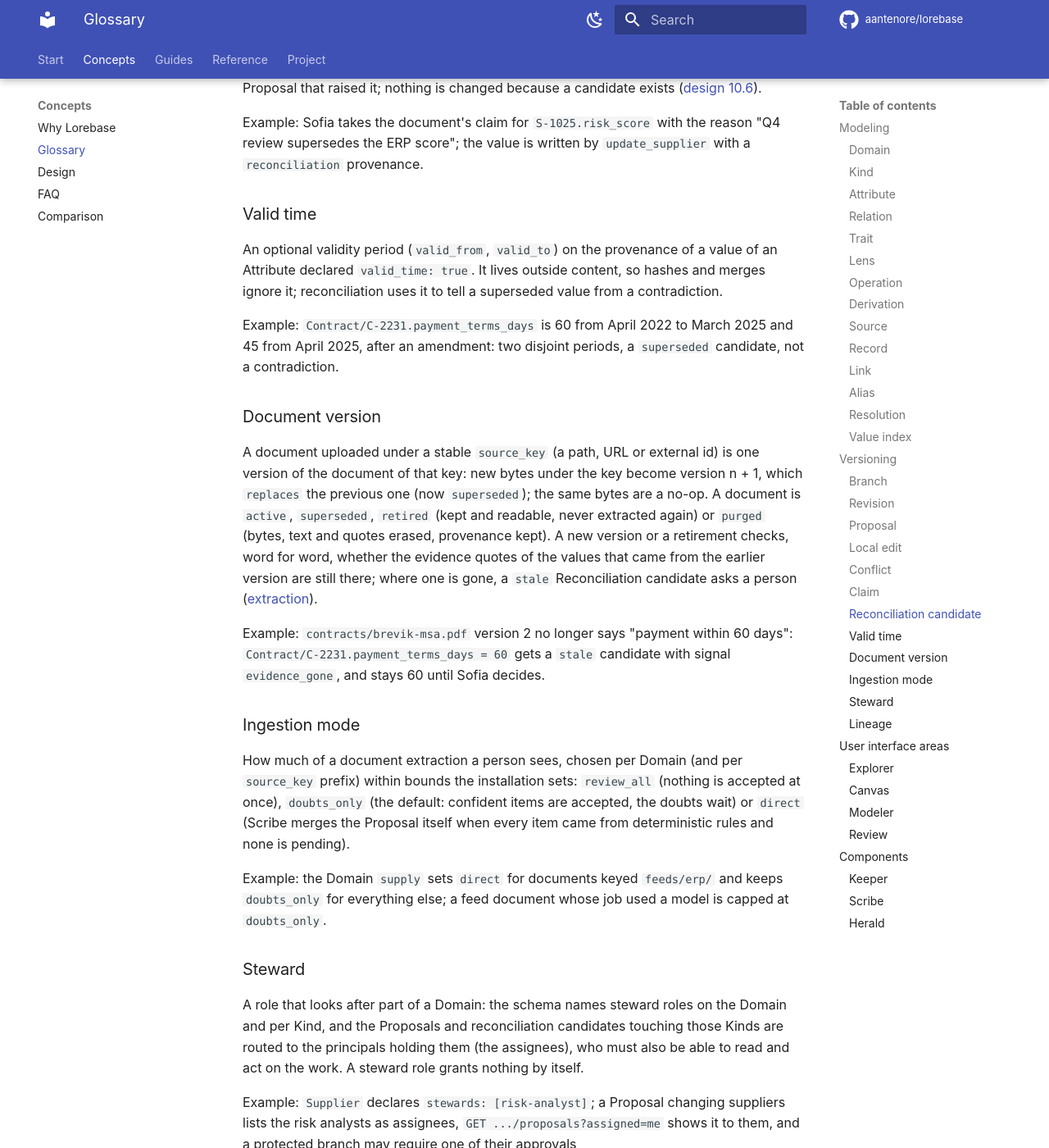
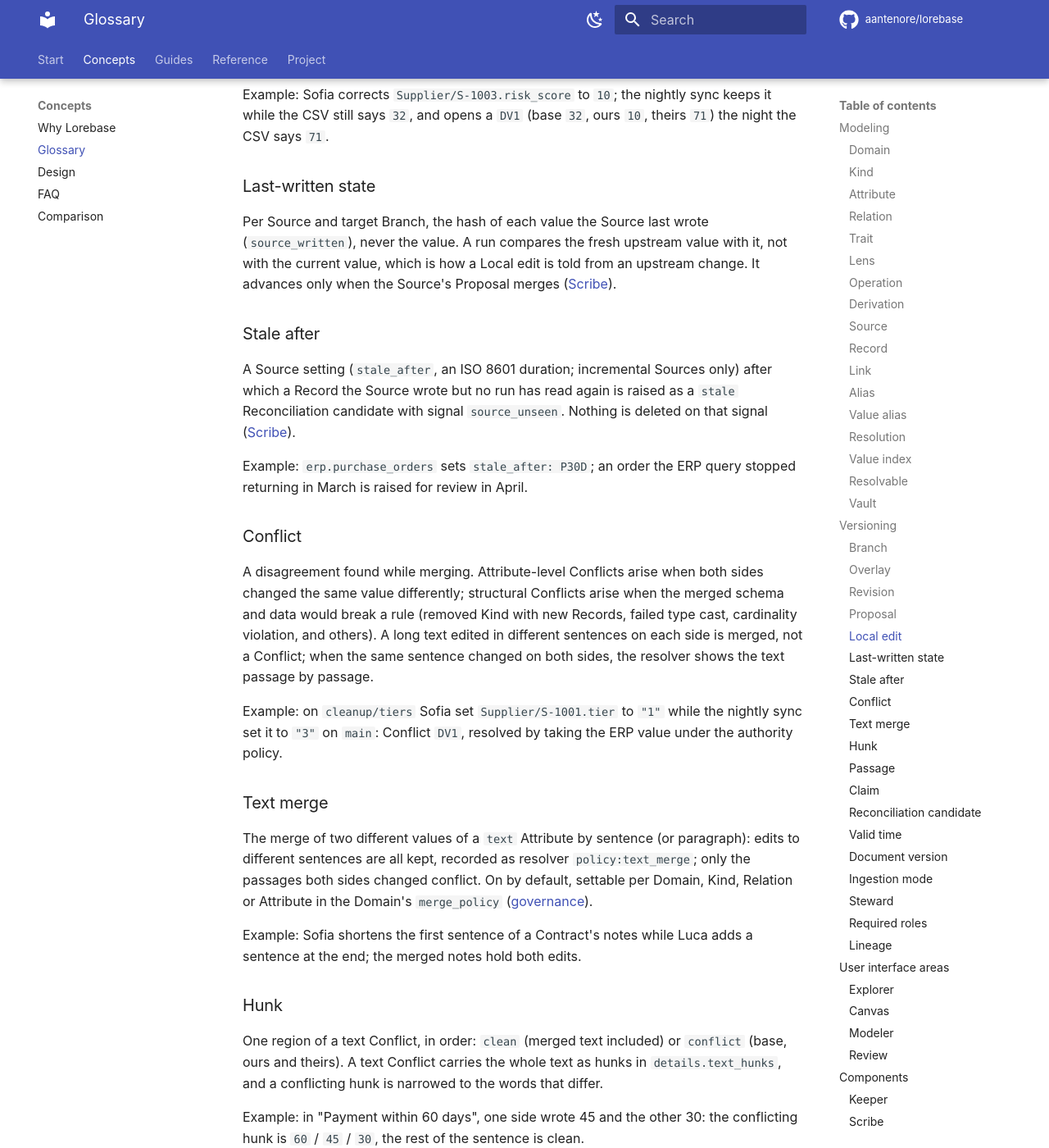
Before and after one commit to aantenore/lorebase, an MkDocs documentation site: the page built from docs/glossary.md, in a window 1280 px wide and 1400 px high, scrolled down 4899 px. Shown: the whole window at 82% size. Built offline with MkDocs 1.6.1 and Material for MkDocs 9.7.7, drawn with Linux system fonts in a browser that asks for light colours; comment, search, counter and statistics services are not loaded; some of the changed text lies outside the part shown.

Commit message:
Add text merge, hunk, passage, overlay, vault and resolution terms to the glossary
Co-Authored-By: Claude Opus 5.5 <noreply@anthropic.com>

```diff
--- a/docs/glossary.md
+++ b/docs/glossary.md
@@ -65,6 +65,11 @@ Another word for a Kind, an Attribute (`aliases`) or a stored value (`value_alia
 the value), written in the schema and versioned with it. Resolution matches them at its
 `synonym` level.
 
+### Value alias
+Another word for one stored value of an Attribute, written in the schema as `value_aliases`, keyed by the value. On an enum the keys must be values of the enum. Resolution turns the word into a predicate on the stored value ([modeling](modeling.md#words-for-resolution)).
+
+Example: `country: {value_aliases: {IT: [Italy, Italia]}}` makes "suppliers in Italy" resolve to a predicate on `country` with the stored value `IT`.
+
 ### Resolution
 
 Matching the words of a text against the schema and the value index: ranked candidate Kinds,
@@ -78,12 +83,27 @@ Per branch, the distinct short values of selected Attributes and how many Record
 (`mat_values`), kept by triggers on every write. Enums are always selected, plain strings while
 their distinct values stay few; `resolvable` in the schema forces an Attribute in or out.
 
+### Resolvable
+The schema flag that forces an Attribute into the Value index (`resolvable: true`) or keeps it out (`false`). Unset, enums are held and plain strings while their distinct values stay few; sensitive, vault, derived and link Attributes never are ([operations](operations.md#value-index)).
+
+Example: `Supplier.city` has too many distinct values for the automatic selection; `resolvable: true` makes "suppliers in Turin" resolve anyway.
+
+### Vault
+Encrypted storage, outside history, for the values of `pii` Attributes declared `vault: true`. Record objects hold a token instead of the value, so `lorebase admin erase` removes a person's data while every Revision keeps its hash; erased values read as `[erased]` for cleared callers ([design 13.5](design.md#135-personal-data-and-erasure)).
+
+Example: `Supplier.contact_email` is a vault Attribute; after an erasure request the old Revisions still verify, and the address is gone from all of them.
+
 ## Versioning
 
 ### Branch
 A named, movable pointer to a Revision. Branches isolate work in progress; protected Branches change only through Proposals and permitted Operations.
 
 Example: `model/risk` holds Marco's schema changes to the risk model while `main` keeps serving agents.
+
+### Overlay
+A Branch that stores only the rows it changed and reads everything else from its base Branch as of its fork point, instead of a full copy of the rows. Agent task Branches and Source and extraction Branches are overlays by default; an overlay that grows past its limits becomes a full copy ([store schema notes](store-schema-notes.md#overlay-branches)).
+
+Example: `agent/svc_risk/q4-audit` holds the two rows its risk flag wrote, and reads the other 1M Records from `main`.
 
 ### Revision
 An immutable snapshot of schema and data together, identified by the hash of its content, with parent Revisions, author, message and origin.
@@ -100,10 +120,31 @@ A value someone other than a Source (a person through an Operation, a Conflict r
 
 Example: Sofia corrects `Supplier/S-1003.risk_score` to `10`; the nightly sync keeps it while the CSV still says `32`, and opens a `DV1` (base `32`, ours `10`, theirs `71`) the night the CSV says `71`.
 
+### Last-written state
+Per Source and target Branch, the hash of each value the Source last wrote (`source_written`), never the value. A run compares the fresh upstream value with it, not with the current value, which is how a Local edit is told from an upstream change. It advances only when the Source's Proposal merges ([Scribe](scribe.md#corrections-that-stick)).
+
+### Stale after
+A Source setting (`stale_after`, an ISO 8601 duration; incremental Sources only) after which a Record the Source wrote but no run has read again is raised as a `stale` Reconciliation candidate with signal `source_unseen`. Nothing is deleted on that signal ([Scribe](scribe.md#incremental-sources-and-upstream-deletions)).
+
+Example: `erp.purchase_orders` sets `stale_after: P30D`; an order the ERP query stopped returning in March is raised for review in April.
+
 ### Conflict
 A disagreement found while merging. Attribute-level Conflicts arise when both sides changed the same value differently; structural Conflicts arise when the merged schema and data would break a rule (removed Kind with new Records, failed type cast, cardinality violation, and others). A long text edited in different sentences on each side is merged, not a Conflict; when the same sentence changed on both sides, the resolver shows the text passage by passage.
 
 Example: on `cleanup/tiers` Sofia set `Supplier/S-1001.tier` to `"1"` while the nightly sync set it to `"3"` on `main`: Conflict `DV1`, resolved by taking the ERP value under the authority policy.
+
+### Text merge
+The merge of two different values of a `text` Attribute by sentence (or paragraph): edits to different sentences are all kept, recorded as resolver `policy:text_merge`; only the passages both sides changed conflict. On by default, settable per Domain, Kind, Relation or Attribute in the Domain's `merge_policy` ([governance](governance.md#text-merge)).
+
+Example: Sofia shortens the first sentence of a Contract's notes while Luca adds a sentence at the end; the merged notes hold both edits.
+
+### Hunk
+One region of a text Conflict, in order: `clean` (merged text included) or `conflict` (base, ours and theirs). A text Conflict carries the whole text as hunks in `details.text_hunks`, and a conflicting hunk is narrowed to the words that differ.
+
+Example: in "Payment within 60 days", one side wrote 45 and the other 30: the conflicting hunk is `60` / `45` / `30`, the rest of the sentence is clean.
+
+### Passage
+A conflicting hunk as the Conflict resolver shows it: base, ours and theirs with the changed words marked, and a choice (ours, theirs, both in either order, base, or an edit). Once every passage has a choice, the merged text is the resolution ([tour](tour.md#merge-attempt-and-conflict-resolver)).
 
 ### Claim
 One value for one Attribute of one Record together with where it comes from: the provenance of a value that is or was on a Branch, or a Proposal item with its evidence when it is only proposed. Its source identity (`source:{id}`, `document:{id}`, `principal:{id}`, `import:{batch}`) says who claims it.
@@ -134,6 +175,11 @@ Example: the Domain `supply` sets `direct` for documents keyed `feeds/erp/` and
 A role that looks after part of a Domain: the schema names steward roles on the Domain and per Kind, and the Proposals and reconciliation candidates touching those Kinds are routed to the principals holding them (the assignees), who must also be able to read and act on the work. A steward role grants nothing by itself.
 
 Example: `Supplier` declares `stewards: [risk-analyst]`; a Proposal changing suppliers lists the risk analysts as assignees, `GET .../proposals?assigned=me` shows it to them, and a protected branch may require one of their approvals (`required_approvals_from_stewards`).
+
+### Required roles
+A protection rule of protected Branches (`required_roles`, in `keeper.proposals` or a Domain setting): each listed role needs one approval from a principal holding it before a Proposal merges. Automatic merges stop while it applies ([governance](governance.md#approvals)).
+
+Example: `required_roles: [legal]` holds every Proposal into `main` until someone with the `legal` role approves it.
 
 ### Lineage
 Where a Record and each of its values came from: Source row, document span, Operation invocation, merge resolution or schema migration, with the Revision that introduced it.
```
